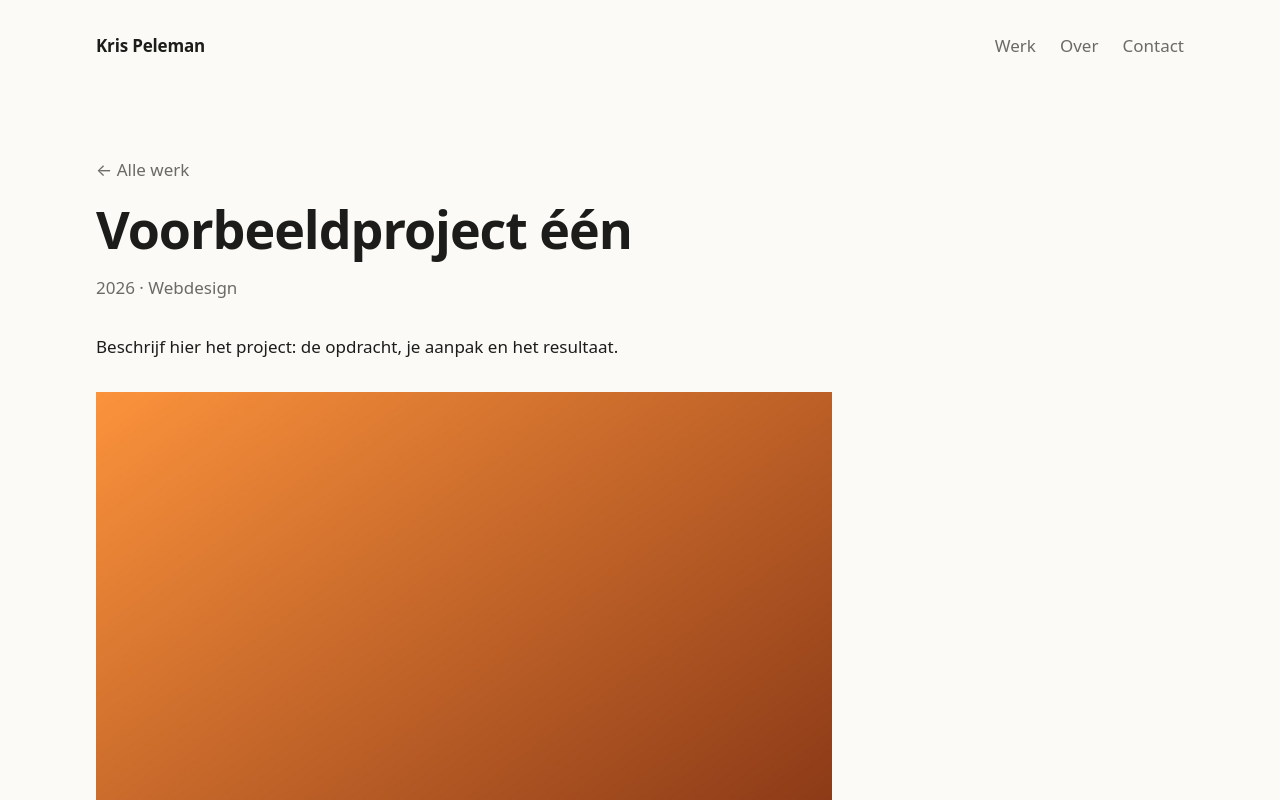
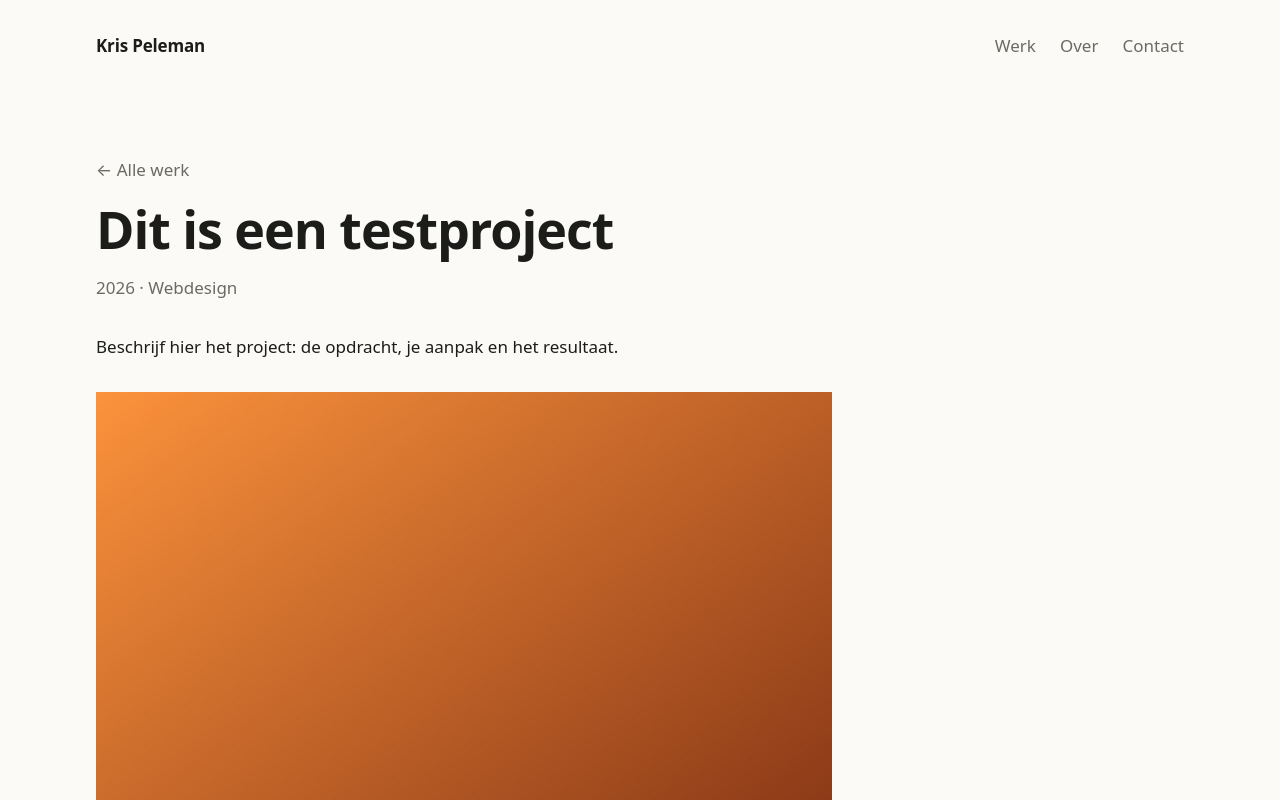
Before and after one commit to groetenuit/portfolio, an Eleventy site: page src/projecten/voorbeeld-een.md in a window 1280 px wide. Shown: the top 800 px of the page. Built offline with nearby package versions, Linux system fonts and the light colour scheme; Eleventy itself is replaced by a stand-in of ours; files that its build step writes are made by us from their sources; files whose address does not match are found by name.

Commit message:
Update title of voorbeeld-een.md

```diff
--- a/src/projecten/voorbeeld-een.md
+++ b/src/projecten/voorbeeld-een.md
@@ -1,6 +1,6 @@
 ---
 layout: layouts/project.njk
-title: Voorbeeldproject één
+title: Dit is een testproject
 jaar: 2026
 rol: Webdesign
 volgorde: 1
```
